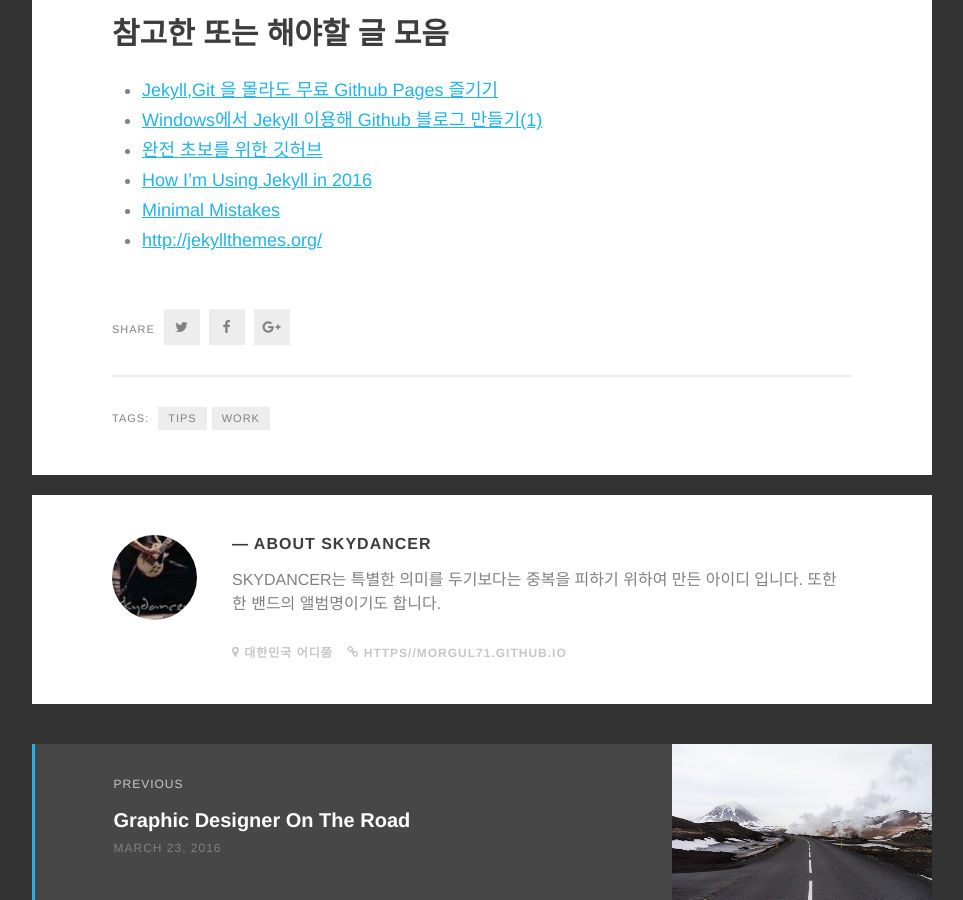
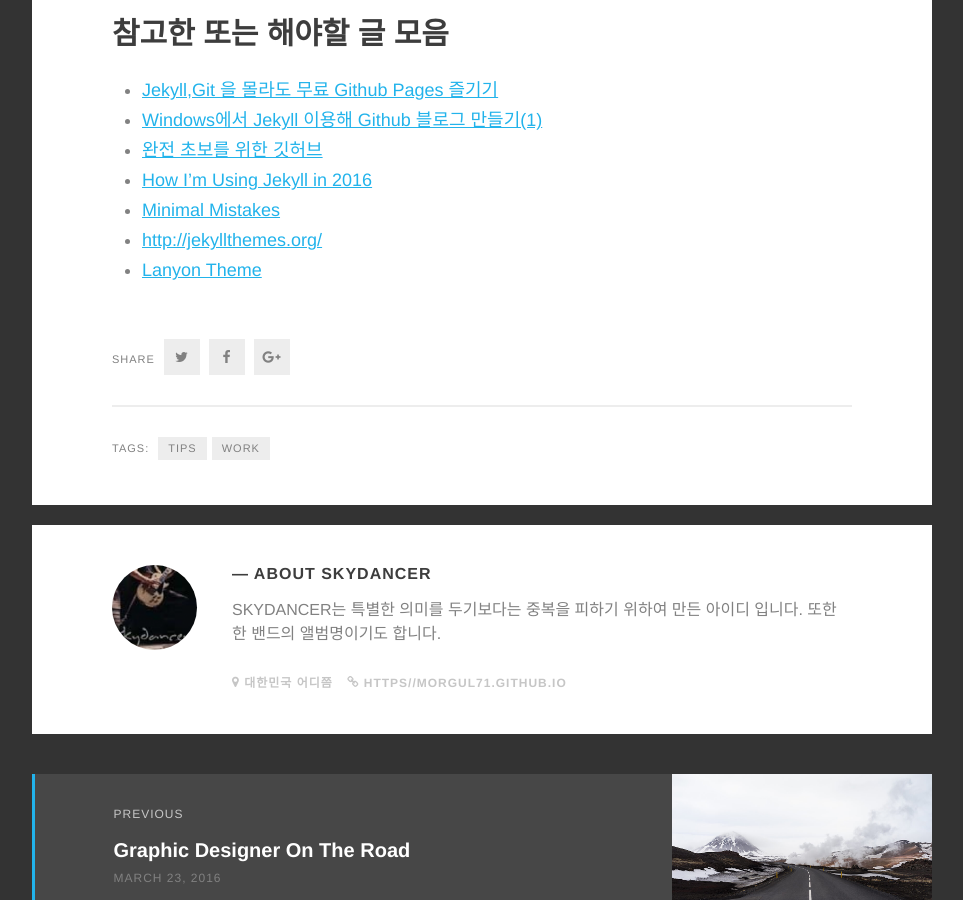
Before and after one commit to morgul71/morgul71.github.io, a Jekyll site: the page built from _posts/2016-06-16-무료 Github Pages 즐기기.md, in a window 1280 px wide and 900 px high, scrolled down 1804 px. Shown: the whole window, without its empty margins (8-971 px from the left). Built offline with Jekyll 4.4.1, drawn with Linux system fonts in a browser that asks for light colours; some web fonts are replaced.

Commit message:
Update 2016-06-16-무료 Github Pages 즐기기.md

```diff
--- a/_posts/2016-06-16-무료 Github Pages 즐기기.md
+++ b/_posts/2016-06-16-무료 Github Pages 즐기기.md
@@ -35,3 +35,4 @@ Many WAHPs start home-based businesses in order to care for their children while
 - [How I’m Using Jekyll in 2016](https://mademistakes.com/articles/using-jekyll-2016/)
 - [Minimal Mistakes](https://mmistakes.github.io/minimal-mistakes/docs/quick-start-guide/)
 - [http://jekyllthemes.org/](http://jekyllthemes.org/)
+- [Lanyon Theme](http://lanyon.getpoole.com/)
```
